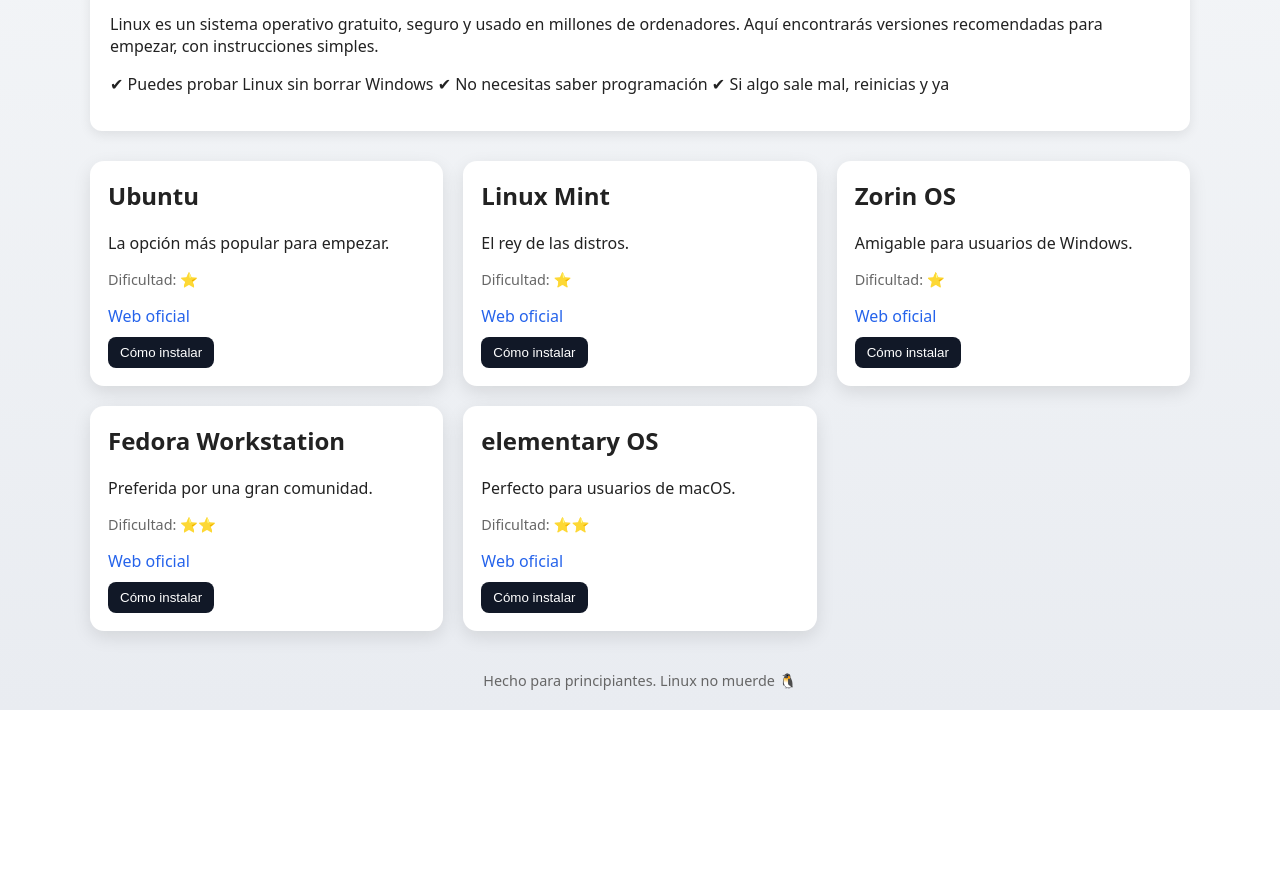
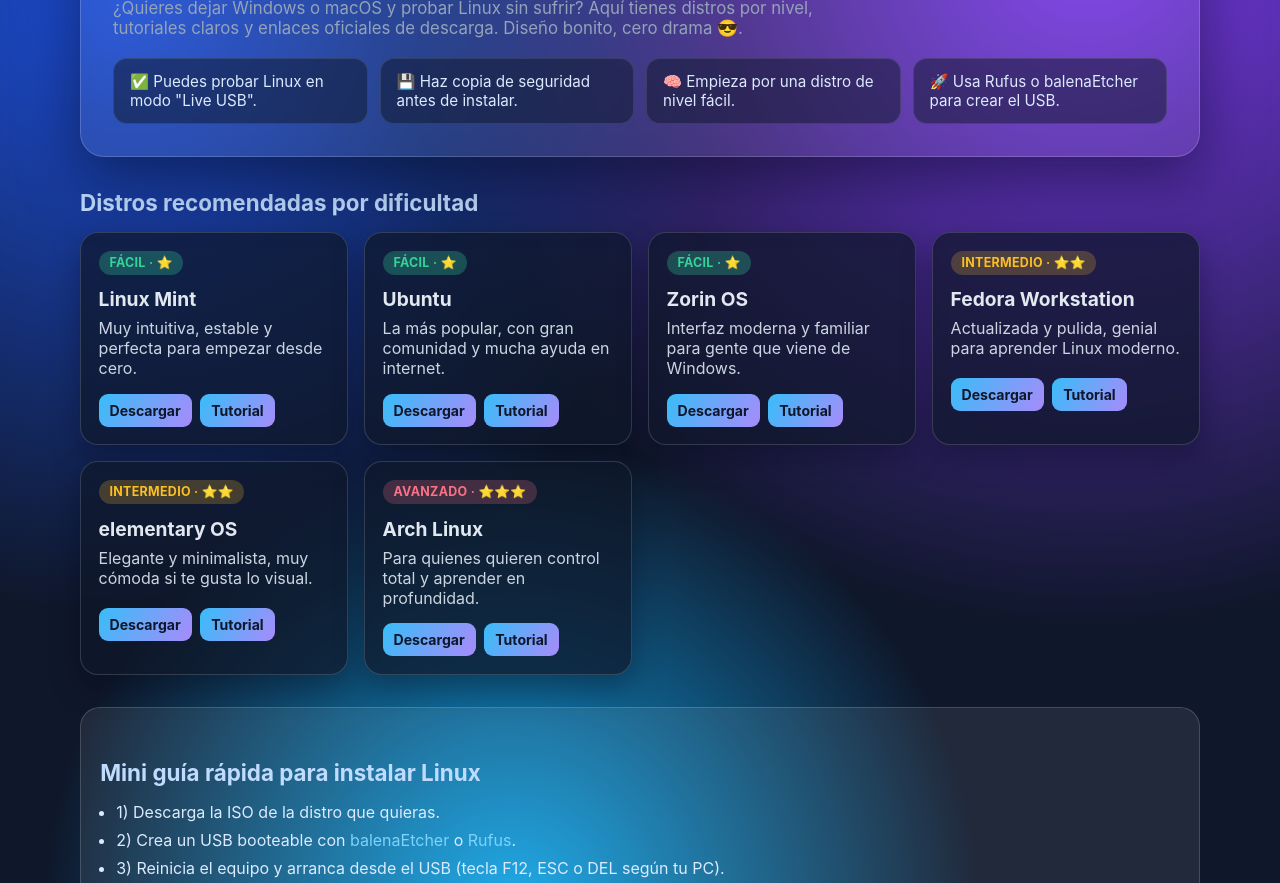
Before and after one commit to iangrinan0-cmd/distropicker, a plain HTML site: page index.html in a window 1280 px wide. Shown: the part 189-1072 px from the top of the page. Before the commit the page ends 899 px from the top, so only its background shows below. Drawn offline with Linux system fonts and the light colour scheme.

Commit message:
Rediseña la página de distros Linux para principiantes

```diff
--- a/index.html
+++ b/index.html
@@ -1,233 +1,277 @@
 <!DOCTYPE html>
 <html lang="es">
 <head>
-  <meta charset="UTF-8">
-  <title>Linux para Principiantes</title>
-
+  <meta charset="UTF-8" />
+  <meta name="viewport" content="width=device-width, initial-scale=1.0" />
+  <title>DistroPicker | Empieza en Linux</title>
   <style>
-    body {
-      font-family: system-ui, Arial, sans-serif;
-      background: linear-gradient(180deg, #f4f6f8, #e9ecf1);
-      color: #222;
-      max-width: 1100px;
-      margin: auto;
-      padding: 20px;
+    :root {
+      --bg: #0f172a;
+      --card: rgba(15, 23, 42, 0.7);
+      --glass: rgba(255, 255, 255, 0.08);
+      --text: #e2e8f0;
+      --muted: #94a3b8;
+      --accent: #38bdf8;
+      --accent-2: #a78bfa;
+      --easy: #34d399;
+      --mid: #fbbf24;
+      --pro: #fb7185;
     }
 
-    h1 {
-      text-align: center;
-      font-size: 2.4em;
-      margin-bottom: 10px;
+    * {
+      box-sizing: border-box;
     }
 
-    .subtitle {
-      text-align: center;
-      color: #555;
-      margin-bottom: 30px;
+    body {
+      margin: 0;
+      font-family: "Inter", "Segoe UI", Roboto, Arial, sans-serif;
+      background:
+        radial-gradient(circle at 10% 15%, #1d4ed8 0%, transparent 40%),
+        radial-gradient(circle at 85% 10%, #7c3aed 0%, transparent 45%),
+        radial-gradient(circle at 40% 90%, #0ea5e9 0%, transparent 35%),
+        var(--bg);
+      color: var(--text);
+      min-height: 100vh;
     }
 
-    .intro {
-      background: white;
-      padding: 20px;
-      border-radius: 12px;
-      margin-bottom: 30px;
-      box-shadow: 0 4px 12px rgba(0,0,0,0.08);
+    .container {
+      width: min(1120px, 92%);
+      margin: 0 auto;
+      padding: 2rem 0 3rem;
+    }
+
+    .hero {
+      background: var(--glass);
+      border: 1px solid rgba(255, 255, 255, 0.18);
+      border-radius: 24px;
+      padding: 2rem;
+      backdrop-filter: blur(10px);
+      box-shadow: 0 20px 60px rgba(2, 6, 23, 0.5);
+      margin-bottom: 2rem;
+    }
+
+    .hero h1 {
+      margin: 0;
+      font-size: clamp(2rem, 4vw, 3rem);
+      line-height: 1.1;
+    }
+
+    .hero p {
+      color: var(--muted);
+      font-size: 1.05rem;
+      max-width: 70ch;
+    }
+
+    .tip-box {
+      display: grid;
+      grid-template-columns: repeat(auto-fit, minmax(180px, 1fr));
+      gap: 0.75rem;
+      margin-top: 1.25rem;
+    }
+
+    .tip {
+      background: rgba(15, 23, 42, 0.5);
+      border: 1px solid rgba(255, 255, 255, 0.1);
+      border-radius: 14px;
+      padding: 0.8rem 1rem;
+      color: #dbeafe;
+      font-size: 0.95rem;
+    }
+
+    h2.section-title {
+      margin: 2rem 0 1rem;
+      font-size: 1.4rem;
+      color: #bfdbfe;
     }
 
     .grid {
       display: grid;
-      grid-template-columns: repeat(auto-fit, minmax(280px, 1fr));
-      gap: 20px;
+      grid-template-columns: repeat(auto-fit, minmax(250px, 1fr));
+      gap: 1rem;
     }
 
-    .distro {
-      background: white;
-      padding: 18px;
-      border-radius: 14px;
-      box-shadow: 0 6px 18px rgba(0,0,0,0.1);
-      transition: transform 0.2s;
+    .card {
+      background: var(--card);
+      border-radius: 18px;
+      border: 1px solid rgba(255, 255, 255, 0.15);
+      padding: 1.1rem;
+      transition: transform 0.2s ease, box-shadow 0.2s ease;
+      box-shadow: 0 12px 30px rgba(2, 6, 23, 0.35);
     }
 
-    .distro:hover {
-      transform: translateY(-4px);
+    .card:hover {
+      transform: translateY(-5px);
+      box-shadow: 0 20px 36px rgba(2, 6, 23, 0.5);
     }
 
-    .distro h2 {
-      margin-top: 0;
+    .tag {
+      display: inline-flex;
+      align-items: center;
+      gap: 0.35rem;
+      border-radius: 999px;
+      font-size: 0.78rem;
+      font-weight: 700;
+      padding: 0.28rem 0.68rem;
+      margin-bottom: 0.65rem;
+      letter-spacing: 0.3px;
+      text-transform: uppercase;
     }
 
-    .level {
-      font-size: 0.9em;
-      color: #666;
-      margin-bottom: 10px;
+    .easy { background: color-mix(in srgb, var(--easy) 28%, transparent); color: var(--easy); }
+    .medium { background: color-mix(in srgb, var(--mid) 22%, transparent); color: var(--mid); }
+    .advanced { background: color-mix(in srgb, var(--pro) 22%, transparent); color: var(--pro); }
+
+    .card h3 {
+      margin: 0.15rem 0 0.45rem;
+      font-size: 1.2rem;
     }
 
-    a {
-      display: inline-block;
-      margin-top: 6px;
-      color: #2563eb;
-      text-decoration: none;
-      font-weight: 500;
+    .card p {
+      margin: 0;
+      color: #cbd5e1;
+      min-height: 2.8rem;
     }
 
-    button {
-      margin-top: 10px;
-      padding: 8px 12px;
-      border: none;
-      border-radius: 8px;
-      background: #111827;
-      color: white;
-      cursor: pointer;
+    .links {
+      margin-top: 0.95rem;
+      display: flex;
+      flex-wrap: wrap;
+      gap: 0.55rem;
     }
 
-    button:hover {
-      background: #1f2937;
+    .links a {
+      text-decoration: none;
+      color: #0f172a;
+      background: linear-gradient(120deg, var(--accent), var(--accent-2));
+      border-radius: 9px;
+      padding: 0.5rem 0.68rem;
+      font-size: 0.88rem;
+      font-weight: 700;
     }
 
-    .pasos {
-      display: none;
-      margin-top: 12px;
-      background: #f8fafc;
-      padding: 12px;
-      border-radius: 8px;
-      font-size: 0.95em;
+    .tutoriales {
+      background: var(--glass);
+      border-radius: 20px;
+      border: 1px solid rgba(255, 255, 255, 0.16);
+      padding: 1.2rem;
+      margin-top: 2rem;
+    }
+
+    .tutoriales ul {
+      margin: 0.4rem 0 0;
+      padding-left: 1rem;
+      color: #dbeafe;
+    }
+
+    .tutoriales li {
+      margin-bottom: 0.5rem;
+    }
+
+    .tutoriales a {
+      color: #7dd3fc;
+      text-decoration: none;
     }
 
     footer {
+      margin-top: 2rem;
       text-align: center;
-      margin-top: 40px;
-      color: #666;
-      font-size: 0.9em;
+      color: var(--muted);
+      font-size: 0.9rem;
     }
   </style>
 </head>
+<body>
+  <main class="container">
+    <section class="hero">
+      <h1>🐧 DistroPicker: tu primera aventura en Linux</h1>
+      <p>
+        ¿Quieres dejar Windows o macOS y probar Linux sin sufrir? Aquí tienes distros por nivel,
+        tutoriales claros y enlaces oficiales de descarga. Diseño bonito, cero drama 😎.
+      </p>
+      <div class="tip-box">
+        <div class="tip">✅ Puedes probar Linux en modo "Live USB".</div>
+        <div class="tip">💾 Haz copia de seguridad antes de instalar.</div>
+        <div class="tip">🧠 Empieza por una distro de nivel fácil.</div>
+        <div class="tip">🚀 Usa Rufus o balenaEtcher para crear el USB.</div>
+      </div>
+    </section>
 
-<body>
+    <h2 class="section-title">Distros recomendadas por dificultad</h2>
+    <section class="grid">
+      <article class="card">
+        <span class="tag easy">Fácil · ⭐</span>
+        <h3>Linux Mint</h3>
+        <p>Muy intuitiva, estable y perfecta para empezar desde cero.</p>
+        <div class="links">
+          <a href="https://linuxmint.com/download.php" target="_blank" rel="noopener noreferrer">Descargar</a>
+          <a href="https://linuxmint-installation-guide.readthedocs.io/" target="_blank" rel="noopener noreferrer">Tutorial</a>
+        </div>
+      </article>
 
-  <h1>🐧 Linux para Principiantes</h1>
-  <p class="subtitle">Elige una distro, sigue los pasos y no rompas nada</p>
+      <article class="card">
+        <span class="tag easy">Fácil · ⭐</span>
+        <h3>Ubuntu</h3>
+        <p>La más popular, con gran comunidad y mucha ayuda en internet.</p>
+        <div class="links">
+          <a href="https://ubuntu.com/download/desktop" target="_blank" rel="noopener noreferrer">Descargar</a>
+          <a href="https://ubuntu.com/tutorials/install-ubuntu-desktop" target="_blank" rel="noopener noreferrer">Tutorial</a>
+        </div>
+      </article>
 
-  <div class="intro">
-    <p>
-      Linux es un sistema operativo gratuito, seguro y usado en millones de ordenadores.
-      Aquí encontrarás versiones recomendadas para empezar, con instrucciones simples.
-    </p>
-    <p>
-      ✔ Puedes probar Linux sin borrar Windows
-      ✔ No necesitas saber programación
-      ✔ Si algo sale mal, reinicias y ya
-    </p>
-  </div>
+      <article class="card">
+        <span class="tag easy">Fácil · ⭐</span>
+        <h3>Zorin OS</h3>
+        <p>Interfaz moderna y familiar para gente que viene de Windows.</p>
+        <div class="links">
+          <a href="https://zorin.com/os/download/" target="_blank" rel="noopener noreferrer">Descargar</a>
+          <a href="https://help.zorin.com/docs/getting-started/install-zorin-os/" target="_blank" rel="noopener noreferrer">Tutorial</a>
+        </div>
+      </article>
 
-  <div class="grid">
+      <article class="card">
+        <span class="tag medium">Intermedio · ⭐⭐</span>
+        <h3>Fedora Workstation</h3>
+        <p>Actualizada y pulida, genial para aprender Linux moderno.</p>
+        <div class="links">
+          <a href="https://fedoraproject.org/workstation/download" target="_blank" rel="noopener noreferrer">Descargar</a>
+          <a href="https://docs.fedoraproject.org/en-US/fedora/latest/getting-started/" target="_blank" rel="noopener noreferrer">Tutorial</a>
+        </div>
+      </article>
 
-    <!-- Ubuntu -->
-    <div class="distro">
-      <h2>Ubuntu</h2>
-      <p>La opción más popular para empezar.</p>
-      <div class="level">Dificultad: ⭐</div>
+      <article class="card">
+        <span class="tag medium">Intermedio · ⭐⭐</span>
+        <h3>elementary OS</h3>
+        <p>Elegante y minimalista, muy cómoda si te gusta lo visual.</p>
+        <div class="links">
+          <a href="https://elementary.io/" target="_blank" rel="noopener noreferrer">Descargar</a>
+          <a href="https://elementary.io/docs/installation" target="_blank" rel="noopener noreferrer">Tutorial</a>
+        </div>
+      </article>
 
-      <a href="https://ubuntu.com/download" target="_blank">Web oficial</a><br>
-      <button onclick="toggle('ubuntu')">Cómo instalar</button>
+      <article class="card">
+        <span class="tag advanced">Avanzado · ⭐⭐⭐</span>
+        <h3>Arch Linux</h3>
+        <p>Para quienes quieren control total y aprender en profundidad.</p>
+        <div class="links">
+          <a href="https://archlinux.org/download/" target="_blank" rel="noopener noreferrer">Descargar</a>
+          <a href="https://wiki.archlinux.org/title/Installation_guide" target="_blank" rel="noopener noreferrer">Tutorial</a>
+        </div>
+      </article>
+    </section>
 
-      <div id="ubuntu" class="pasos">
-        <ol>
-          <li>Descarga la ISO desde la web oficial</li>
-          <li>Usa balenaEtcher para crear un USB</li>
-          <li>Arranca el PC desde el USB</li>
-          <li>Sigue el instalador gráfico</li>
-        </ol>
-      </div>
-    </div>
+    <section class="tutoriales">
+      <h2 class="section-title">Mini guía rápida para instalar Linux</h2>
+      <ul>
+        <li>1) Descarga la ISO de la distro que quieras.</li>
+        <li>2) Crea un USB booteable con <a href="https://etcher.balena.io/" target="_blank" rel="noopener noreferrer">balenaEtcher</a> o <a href="https://rufus.ie/" target="_blank" rel="noopener noreferrer">Rufus</a>.</li>
+        <li>3) Reinicia el equipo y arranca desde el USB (tecla F12, ESC o DEL según tu PC).</li>
+        <li>4) Prueba el modo Live y luego instala junto a tu sistema actual si quieres dual boot.</li>
+      </ul>
+    </section>
 
-    <!-- Linux Mint -->
-    <div class="distro">
-      <h2>Linux Mint</h2>
-      <p>El rey de las distros.</p>
-      <div class="level">Dificultad: ⭐</div>
-
-      <a href="https://linuxmint.com/download.php" target="_blank">Web oficial</a><br>
-      <button onclick="toggle('mint')">Cómo instalar</button>
-
-      <div id="mint" class="pasos">
-        <ol>
-          <li>Descarga la ISO</li>
-          <li>Crea un USB booteable</li>
-          <li>Inicia desde el USB</li>
-          <li>Pulsa “Install Linux Mint”</li>
-        </ol>
-      </div>
-    </div>
-
-    <!-- Zorin OS -->
-    <div class="distro">
-      <h2>Zorin OS</h2>
-      <p>Amigable para usuarios de Windows.</p>
-      <div class="level">Dificultad: ⭐</div>
-
-      <a href="https://zorin.com/os/download/" target="_blank">Web oficial</a><br>
-      <button onclick="toggle('zorin')">Cómo instalar</button>
-
-      <div id="zorin" class="pasos">
-        <ol>
-          <li>Descarga la ISO desde la web</li>
-          <li>Crea un USB con Etcher</li>
-          <li>Arranca desde el USB</li>
-          <li>Sigue el asistente</li>
-        </ol>
-      </div>
-    </div>
-
-    <!-- Fedora -->
-    <div class="distro">
-      <h2>Fedora Workstation</h2>
-      <p>Preferida por una gran comunidad.</p>
-      <div class="level">Dificultad: ⭐⭐</div>
-
-      <a href="https://fedoraproject.org/workstation/" target="_blank">Web oficial</a><br>
-      <button onclick="toggle('fedora')">Cómo instalar</button>
-
-      <div id="fedora" class="pasos">
-        <ol>
-          <li>Descarga Fedora Workstation</li>
-          <li>Crea un USB</li>
-          <li>Arranca desde él</li>
-          <li>Usa el instalador Anaconda</li>
-        </ol>
-      </div>
-    </div>
-
-    <!-- elementary OS -->
-    <div class="distro">
-      <h2>elementary OS</h2>
-      <p>Perfecto para usuarios de macOS.</p>
-      <div class="level">Dificultad: ⭐⭐</div>
-
-      <a href="https://elementary.io/" target="_blank">Web oficial</a><br>
-      <button onclick="toggle('elementary')">Cómo instalar</button>
-
-      <div id="elementary" class="pasos">
-        <ol>
-          <li>Descarga la ISO</li>
-          <li>Crea un USB</li>
-          <li>Arranca desde el USB</li>
-          <li>Sigue el asistente gráfico</li>
-        </ol>
-      </div>
-    </div>
-
-  </div>
-
-  <footer>
-    Hecho para principiantes. Linux no muerde 🐧
-  </footer>
-
-  <script>
-    function toggle(id) {
-      const el = document.getElementById(id);
-      el.style.display = el.style.display === "block" ? "none" : "block";
-    }
-  </script>
-
+    <footer>
+      Hecha con ❤️ para nuevos linuxeros. ¡Explora, rompe cosas y aprende!
+    </footer>
+  </main>
 </body>
 </html>
```
